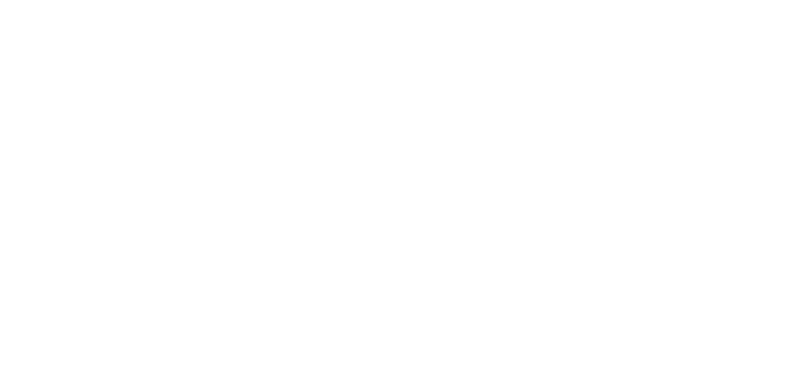
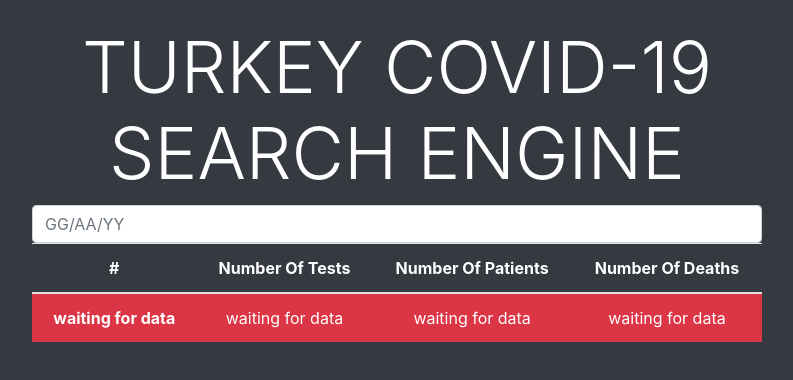
Before and after one commit to Olcaytp/react-lessons, a React (Create React App) app: page / in a window 1280 px wide. Shown: the top 380 px of the page, without its empty margins (243-1036 px from the left). Built offline with nearby package versions, Linux system fonts and the light colour scheme; no server answers.

Commit message:
react-axios-covidApp-lesson16

```diff
--- a/public/index.html
+++ b/public/index.html
@@ -5,10 +5,12 @@
   <meta name="viewport" content="width=device-width, initial-scale=1" />
   <meta name="theme-color" content="#000000" />
   <meta name="description" content="Web site created using create-react-app" />
+  <link rel="stylesheet" href="https://cdn.jsdelivr.net/npm/bootstrap@4.4.1/dist/css/bootstrap.min.css"
+  integrity="sha384-Vkoo8x4CGsO3+Hhxv8T/Q5PaXtkKtu6ug5TOeNV6gBiFeWPGFN9MuhOf23Q9Ifjh" crossorigin="anonymous">
   <title>React App</title>
 </head>
 
-<body>
+<body class="bg-dark">
   <div id="root"></div>
 </body>
 
--- a/src/App.js
+++ b/src/App.js
@@ -187,16 +187,49 @@
 
 //-------------------------------------------------------------lesson 16
 
-import React from 'react'
+import React, {useEffect, useState} from 'react';
+import axios from 'axios';
 
 function App() {
+  const [data, setData] = useState();
+  const [date, setDate] = useState();
 
+  useEffect(() => {
+    axios.get("https://raw.githubusercontent.com/ozanerturk/covid19-turkey-api/master/dataset/timeline.json")
+    .then(res => setData(res.data[date]))
+    .catch(err => console.log(err))
+  }, [data,date])
 
   return (
-    <div>
-
+    <div className="App">
+      <div className="container">
+        <div className="row">
+          <div className="col-md-8 mx-auto mt-4">
+            <h4 className="text-center text-white display-3">TURKEY COVID-19 SEARCH ENGINE</h4>
+            <input type="text" placeholder="GG/AA/YY" className="form-control" onChange={(e) => setDate(e.target.value)}/>
+            <table className="table table-striped text-white">
+              <thead>
+                <tr>
+                <th scope="col">#</th>
+                <th scope="col">Number Of Tests</th>
+                <th scope="col">Number Of Patients</th>
+                <th scope="col">Number Of Deaths</th>
+                </tr>
+              </thead>
+              <tbody>
+                <tr className={data === undefined ? "bg-danger" : "bg-success"}>
+                <th scope="row"> {data === undefined ? "waiting for data" : data.date} </th>
+                <td className="text-white" > {data === undefined ? "waiting for data" : data.totalTests} </td>
+                <td className="text-white" > {data === undefined ? "waiting for data" : data.patients} </td>
+                <td className="text-white" > {data === undefined ? "waiting for data" : data.deaths} </td>
+                </tr>
+              </tbody>
+            </table>
+          </div>
+        </div>
+      </div>
     </div>
-  )
+  );
 }
 
 
```
Also changed, not shown: src/img/lesson16.jpg (added).
